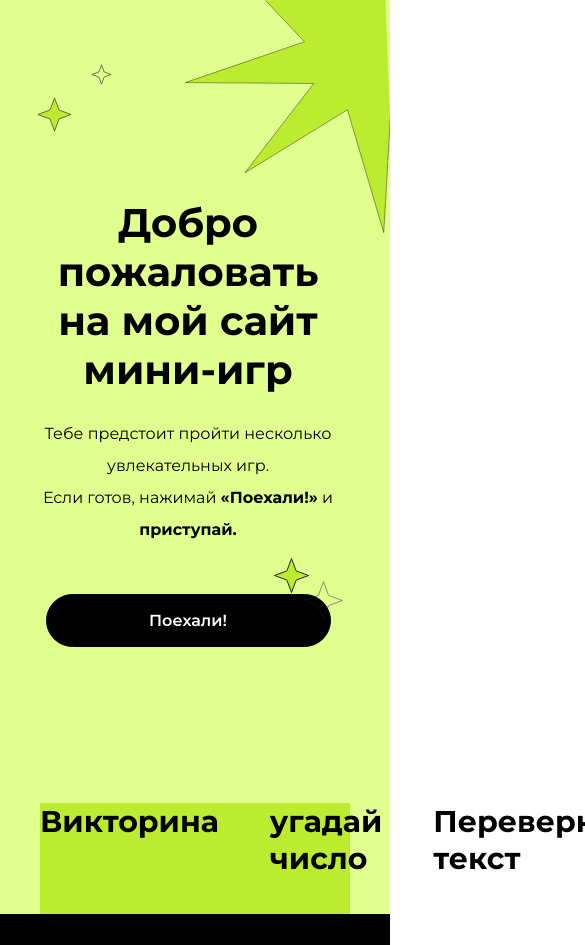
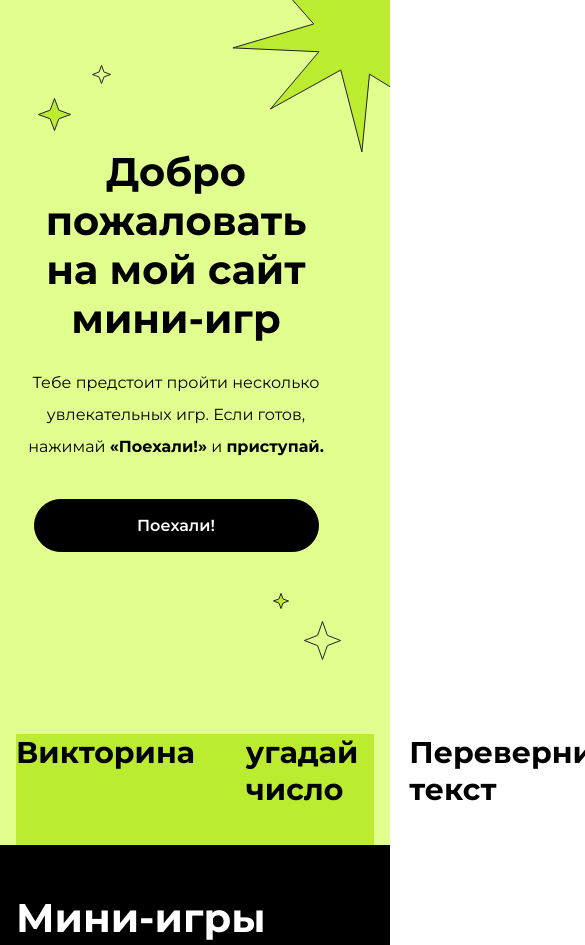
Before and after one commit to akamentseva/2-nd-course-hw, a plain HTML site: page hw-1/index.html in a window 390 px wide. Shown: the top 945 px of the page, 585 px wide, since content can reach past the window. Drawn offline with Linux system fonts and the light colour scheme.

Commit message:
Filed changed(2.1)

```diff
--- a/hw-1/_mobile.scss
+++ b/hw-1/_mobile.scss
@@ -1,18 +1,22 @@
 @media (max-width: 767px){
  .center{
-    padding-left: 40px;
-    padding-right: 40px;
+    padding-left: 16px;
+    padding-right: 16px;
  }
     .hero-page{
+        padding-top: 147px;
         &__title{
             font-size: 40px;
             font-weight: 700;
             text-align: center;
+            margin-bottom: 24px;
         }
         &__descr{
             font-size: 16px;
             font-weight: 400;
             text-align: center;
+            width: 296px;
+            margin-bottom: 36px;
 
         }
         &__content{
@@ -20,6 +24,9 @@
             flex-direction: column;
             align-items: center;
             width: 296px;
+            margin-bottom: 0;
+            padding-bottom: 182px;
+            padding-left: 24px;
         }
         &__btn{
             width: 285px;
@@ -29,42 +36,42 @@
         }
         &__vector{
             display: none;
-            &-1{
-                display: block;
-                width: 223px;
-                height: 238px;
-                transform: rotate(-2.23deg);
-            }
         }
         &__star{
+            display: none;
+        }
+        &__vectors-mob{
+            display: block;
+        }
+        &__vector-mob{
+            position: absolute;
+            &-1{
+                right: 0;
+                top: 0;
+            }
             &-2{
-                width: 35px;
-                height: 35px;
                 left: 37px;
                 top: 97px;
             }
             &-3{
-                width: 21px;
-                height: 21px;
+
                 left: 91px;
                 top: 64px;
             }
             &-4{
-                width: 39px;
-                height: 41px;
+
                 opacity: 1;
                 top: 580px;
-                left: 304px;
+                left: 303px;
                 border-width: 1px;
+                margin-top: 40px;
             }
             &-5{
-                width: 18;
-                height: 18;
                 opacity: 1;
                 top: 557px;
-                left: 273px;
+                left: 272px;
                 border-width: 1px;
-
+                margin-top: 35px;
             }
         }
     }
--- a/hw-1/index.html
+++ b/hw-1/index.html
@@ -16,24 +16,30 @@
             <svg class="hero-page__star hero-page__star-3" width="35" height="35" viewBox="0 0 35 35" fill="none" xmlns="http://www.w3.org/2000/svg"> <path d="M21.7578 12.9473L21.8379 13.1621L22.0527 13.2422L33.5586 17.5L22.0527 21.7578L21.8379 21.8379L21.7578 22.0527L17.5 33.5586L13.2422 22.0527L13.1621 21.8379L12.9473 21.7578L1.44043 17.5L12.9473 13.2422L13.1621 13.1621L13.2422 12.9473L17.5 1.44043L21.7578 12.9473Z" stroke="#202027"/> </svg>
             <svg class="hero-page__star hero-page__star-5" width="37" height="37" viewBox="0 0 37 37" fill="none" xmlns="http://www.w3.org/2000/svg"><path d="M23.0273 13.6768L23.1074 13.8926L23.3232 13.9727L35.5586 18.5L23.3232 23.0273L23.1074 23.1074L23.0273 23.3232L18.5 35.5586L13.9727 23.3232L13.8926 23.1074L13.6768 23.0273L1.44043 18.5L13.6768 13.9727L13.8926 13.8926L13.9727 13.6768L18.5 1.44043L23.0273 13.6768Z" fill="#BCEC30" stroke="#202027"/></svg>
             <svg class="hero-page__star hero-page__star-4"  width="83" height="83" viewBox="0 0 83 83" fill="none" xmlns="http://www.w3.org/2000/svg"><path d="M52.2402 30.4648L52.3193 30.6807L52.5352 30.7598L81.5586 41.5L52.5352 52.2402L52.3193 52.3193L52.2402 52.5352L41.5 81.5586L30.7598 52.5352L30.6807 52.3193L30.4648 52.2402L1.44043 41.5L30.4648 30.7598L30.6807 30.6807L30.7598 30.4648L41.5 1.44043L52.2402 30.4648Z" stroke="#202027"/></svg>
-
+        </div>
+        <div class="hero-page__vectors">
             <svg class="hero-page__vector hero-page__vector-1" width="413" height="528" viewBox="0 0 413 528" fill="none" xmlns="http://www.w3.org/2000/svg"><path d="M533.96 48.4061C543.388 51.031 805.793 161.965 805.793 161.965L527.388 191.848L703.271 417.66L455.314 263.412L430.049 524.856L360.161 249.531L127.215 380.493L287.683 188.266L2.90706 175.289L270.58 95.0267L71.6813 -134.041L351.313 -2.49639L415.308 -256.31L444.045 -1.9517L698.758 -177.398L533.96 48.4061Z" fill="#BCEC30" stroke="#202027" stroke-miterlimit="10" stroke-linecap="round"/></svg>
             <svg class="hero-page__vector hero-page__vector-4788" width="82" height="129" viewBox="0 0 82 129" fill="none" xmlns="http://www.w3.org/2000/svg"><path d="M56.8884 1.04858L0.729492 59.8133L80.7295 127.049L56.8884 1.04858Z" fill="#BCEC30" stroke="#202027" stroke-linecap="round"/></svg>
             <svg class="hero-page__vector hero-page__vector-4782" width="216" height="420" viewBox="0 0 216 420" fill="none" xmlns="http://www.w3.org/2000/svg"><path d="M0.5 79.8677L114.26 0.822235L220.382 418.822" stroke="#202027" stroke-linecap="round"/></svg>
             <svg class="hero-page__vector hero-page__vector-4791" width="35" height="125" viewBox="0 0 35 125" fill="none" xmlns="http://www.w3.org/2000/svg"><path d="M0.5 0.500122L34.5 124.5" stroke="#202027" stroke-linecap="round"/></svg>
             <svg class="hero-page__vector hero-page__vector-4781" width="144" height="180" viewBox="0 0 144 180" fill="none" xmlns="http://www.w3.org/2000/svg"><path d="M18.5824 0.5H142.5L0.5 179.5" stroke="#202027" stroke-linecap="round"/></svg>
             <svg class="hero-page__vector hero-page__vector-4780" width="319" height="154" viewBox="0 0 319 154" fill="none" xmlns="http://www.w3.org/2000/svg"><path d="M241.293 -10L317.5 78.3799L0.5 153" stroke="#202027" stroke-linecap="round"/></svg>
+        </div>
 
+        <div class="hero-page__vectors-mob">
+            <svg class="hero-page__vector-mob hero-page__vector-mob-1" width="160" height="155" viewBox="0 0 160 155" fill="none" xmlns="http://www.w3.org/2000/svg"><path d="M163.245 10.1084C166.091 10.8901 245.303 43.9262 245.303 43.9262L161.261 52.8255L214.355 120.072L139.504 74.1374L131.878 151.995L110.781 70.0034L40.4614 109.004L88.9017 51.7588L2.93664 47.8942L83.7388 23.992L23.6975 -44.2244L108.11 -5.0504L127.428 -80.6361L136.103 -4.88818L212.993 -57.1361L163.245 10.1084Z" fill="#BCEC30" stroke="#202027" stroke-miterlimit="10" stroke-linecap="round"/></svg>
+            <svg class="hero-page__vector-mob hero-page__vector-mob-5" width="18" height="18" viewBox="0 0 18 18" fill="none" xmlns="http://www.w3.org/2000/svg"><path d="M10.9619 6.74316L11.042 6.95801L11.2568 7.03809L16.5586 9L11.2568 10.9619L11.042 11.042L10.9619 11.2568L9 16.5586L7.03809 11.2568L6.95801 11.042L6.74316 10.9619L1.44043 9L6.74316 7.03809L6.95801 6.95801L7.03809 6.74316L9 1.44043L10.9619 6.74316Z" fill="#BCEC30" stroke="#202027"/></svg>
+            <svg class="hero-page__vector-mob hero-page__vector-mob-4" width="39" height="41" viewBox="0 0 39 41" fill="none" xmlns="http://www.w3.org/2000/svg"><path d="M24.2949 15.1289L24.3711 15.3457L24.5859 15.4287L37.6201 20.5L24.5859 25.5713L24.3711 25.6543L24.2949 25.8711L19.5 39.4932L14.7051 25.8711L14.6289 25.6543L14.4141 25.5713L1.37891 20.5L14.4141 15.4287L14.6289 15.3457L14.7051 15.1289L19.5 1.50586L24.2949 15.1289Z" stroke="#202027"/></svg>
+            <svg class="hero-page__vector-mob hero-page__vector-mob-2" width="35" height="35" viewBox="0 0 35 35" fill="none" xmlns="http://www.w3.org/2000/svg"><path d="M21.7578 12.9473L21.8379 13.1621L22.0527 13.2422L33.5586 17.5L22.0527 21.7578L21.8379 21.8379L21.7578 22.0527L17.5 33.5586L13.2422 22.0527L13.1621 21.8379L12.9473 21.7578L1.44043 17.5L12.9473 13.2422L13.1621 13.1621L13.2422 12.9473L17.5 1.44043L21.7578 12.9473Z" fill="#BCEC30" stroke="#202027"/></svg>
+            <svg class="hero-page__vector-mob hero-page__vector-mob-3" width="21" height="21" viewBox="0 0 21 21" fill="none" xmlns="http://www.w3.org/2000/svg"><path d="M12.8672 7.83789L12.9473 8.05273L13.1621 8.13281L19.5586 10.5L13.1621 12.8672L12.9473 12.9473L12.8672 13.1621L10.5 19.5586L8.13281 13.1621L8.05273 12.9473L7.83789 12.8672L1.44043 10.5L7.83789 8.13281L8.05273 8.05273L8.13281 7.83789L10.5 1.44043L12.8672 7.83789Z" stroke="#202027"/></svg>
+        </div>
 
-
-
-        </div>
 
         <div class="hero-page__content">
 
             <h1 class="hero-page__title">Добро пожаловать <br>на мой сайт мини-игр</h1>
 
-            <p class="hero-page__descr">Тебе предстоит пройти несколько увлекательных игр. <br> Если готов, нажимай <b>«Поехали!»</b> и <b>приступай.</b></p>
+            <p class="hero-page__descr">Тебе предстоит пройти несколько увлекательных игр. Если готов, нажимай <b>«Поехали!»</b> и <b>приступай.</b></p>
 
             <a href="#games-section" class="hero-page__btn">Поехали!</a>
 
@@ -137,7 +143,7 @@
             </div>
             <div class="mini-games-card">
                 <img class="mini-games-card__img" src="img/arithmetic.jpg" alt="">
-                <div class="mini-games-card__text mini-games-card__text_rigth">
+                <div class="mini-games-card__text mini-games-card__text_right">
                     <h3 class="mini-games-card__title">Простая <br>арифметика</h3>
                     <p class="mini-games-card__descr">Попробуй решить простые арифметические задачи.</p>
                     <a class="mini-games-card__btn" href="#">Играть</a>
@@ -153,7 +159,7 @@
             </div>
             <div class="mini-games-card">
                 <img class="mini-games-card__img" src="img/rock_scissors_paper.jpg" alt="">
-                <div class="mini-games-card__text mini-games-card__text_rigth">
+                <div class="mini-games-card__text mini-games-card__text_right">
                     <h3 class="mini-games-card__title">Камень, <br>ножницы, <br>бумага</h3>
                     <p class="mini-games-card__descr">Сыграй в популярную игру против компьютера.</p>
                     <a class="mini-games-card__btn" href="#">Играть</a>
@@ -169,7 +175,7 @@
             </div>
             <div class="mini-games-card">
                 <img class="mini-games-card__img" src="img/random_number.jpg" alt="">
-                <div class="mini-games-card__text mini-games-card__text_rigth">
+                <div class="mini-games-card__text mini-games-card__text_right">
                     <h3 class="mini-games-card__title">Простая<br>викторина</h3>
                     <p class="mini-games-card__descr">Отвечай на вопросы викторины<br> с вариантами ответов.</p>
                     <a class="mini-games-card__btn" href="#">Играть</a>
--- a/hw-1/script.js
+++ b/hw-1/script.js
@@ -5,10 +5,10 @@ a=20;
 alert(a);
 //2
 let firstIphone = 2007;
-console.log(firstIphone);
+alert(firstIphone);
 //3
 let creatorJS = 'Брендан Эйх';
-console.log(creatorJS);
+alert(creatorJS);
 //4
 let a = 10;
 let b = 2;
@@ -16,7 +16,7 @@ sum = a + b;
 difference = a - b;
 product = a * b;
 quotient  = a / b;
-console.log(`Сумма чисел: ${sum}`, `Разность чисел : ${difference}`,`Произведение чисел: ${product}`, `Частное чисел: ${quotient}`);
+alert(`Сумма чисел: ${sum}`, `Разность чисел : ${difference}`,`Произведение чисел: ${product}`, `Частное чисел: ${quotient}`);
 //5
 let result = 2 ** 5;
 alert(result);
--- a/hw-1/style.scss
+++ b/hw-1/style.scss
@@ -51,6 +51,9 @@ a{
       right: 344px;
     }
   }
+  &__vectors-mob{
+    display: none;
+  }
   &__vector{
     position: absolute;
     &-1{
@@ -92,6 +95,7 @@ a{
     line-height: 32px;
     font-weight: 400;
     margin-bottom: 48px;
+    width: 720px;
   }
   &__btn{
     border: 1px solid black;
```
Also changed, not shown: hw-1/style.css, 1 other file.
